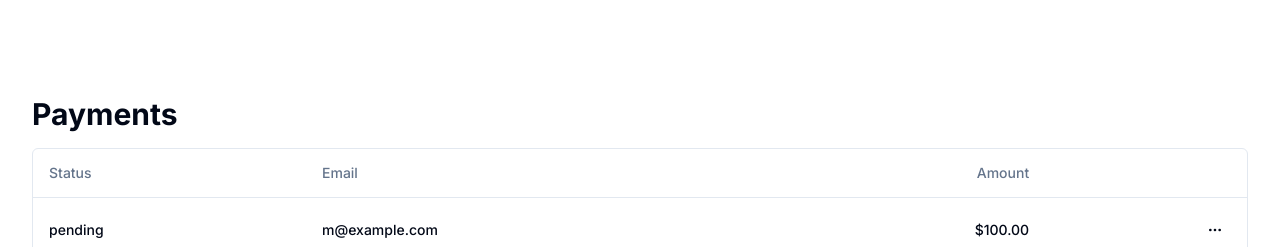
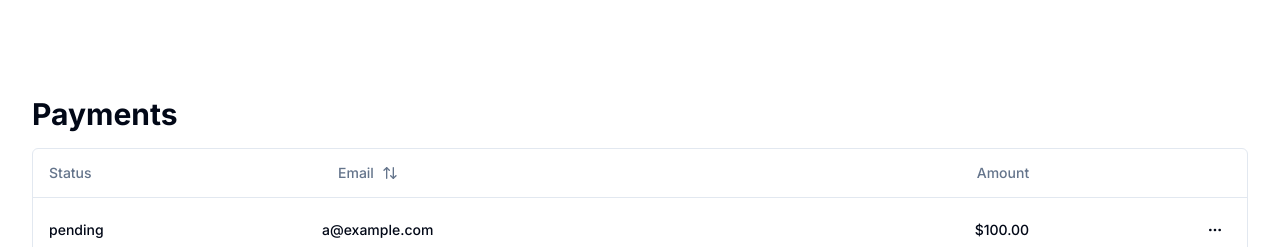
Before and after one commit to gustavokuhl/shadcn-tanstack-table, a Next.js app: page /payments in a window 1280 px wide. Shown: the top 247 px of the page. Built offline with nearby package versions, Linux system fonts and the light colour scheme.

Commit message:
feat: sorting

```diff
--- a/src/app/payments/columns.tsx
+++ b/src/app/payments/columns.tsx
@@ -1,7 +1,7 @@
 "use client";
 
 import { ColumnDef } from "@tanstack/react-table";
-import { MoreHorizontal } from "lucide-react";
+import { ArrowUpDown, MoreHorizontal } from "lucide-react";
 
 import { Button } from "@/components/ui/button";
 import {
@@ -30,7 +30,17 @@
   },
   {
     accessorKey: "email",
-    header: "Email",
+    header: ({ column }) => {
+      return (
+        <Button
+          variant={"ghost"}
+          onClick={() => column.toggleSorting(column.getIsSorted() === "asc")}
+        >
+          Email
+          <ArrowUpDown className="ml-2 h-4 w-4" />
+        </Button>
+      );
+    },
     cell: ({ row }) => (
       <div className="font-medium">{row.getValue("email")}</div>
     ),
--- a/src/app/payments/page.tsx
+++ b/src/app/payments/page.tsx
@@ -7,7 +7,7 @@
       id: "728ed52f",
       amount: 100,
       status: "pending",
-      email: "m@example.com",
+      email: "a@example.com",
     },
     {
       id: "728ed52f",
@@ -97,7 +97,7 @@
       id: "728ed52f",
       amount: 100,
       status: "pending",
-      email: "m@example.com",
+      email: "z@example.com",
     },
   ];
 }
--- a/src/components/data-table.tsx
+++ b/src/components/data-table.tsx
@@ -1,10 +1,13 @@
 "use client";
 
+import * as React from "react";
 import {
   ColumnDef,
+  SortingState,
   flexRender,
   getCoreRowModel,
   getPaginationRowModel,
+  getSortedRowModel,
   useReactTable,
 } from "@tanstack/react-table";
 
@@ -28,11 +31,18 @@
   columns,
   data,
 }: DataTableProps<TData, TValue>) {
+  const [sorting, setSorting] = React.useState<SortingState>([]);
+
   const table = useReactTable({
     data,
     columns,
     getCoreRowModel: getCoreRowModel(),
     getPaginationRowModel: getPaginationRowModel(),
+    onSortingChange: setSorting,
+    getSortedRowModel: getSortedRowModel(),
+    state: {
+      sorting,
+    },
   });
 
   return (
```
